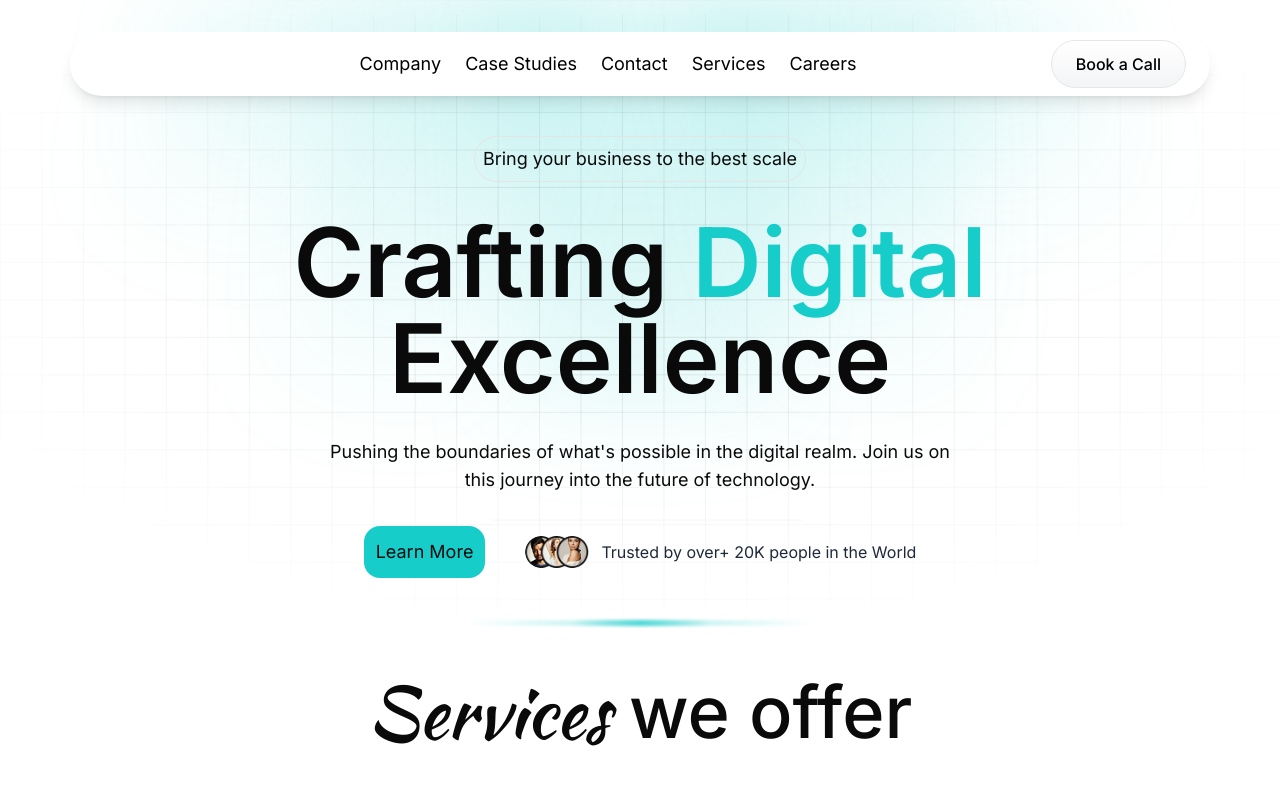
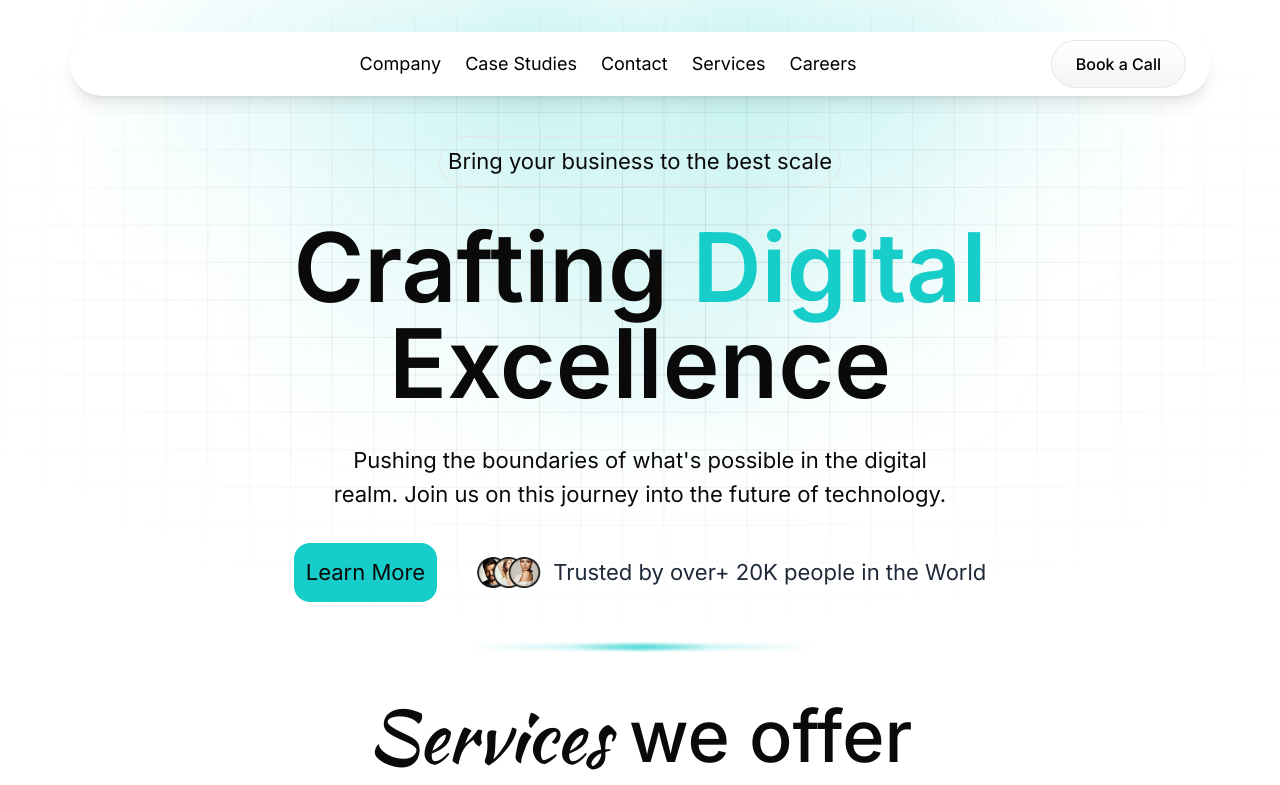
Before and after one commit to Roshen-Perera/ceylon-developers-portfolio, a Next.js app: page / in a window 1280 px wide. Shown: the top 785 px of the page. Built offline with nearby package versions, Linux system fonts and the light colour scheme.

Commit message:
increased the font size of the text of hero section

```diff
--- a/app/page.tsx
+++ b/app/page.tsx
@@ -16,7 +16,7 @@ export default function Home() {
         <MeshVector />
         <NavBar />
 
-        <p className="text-lg mt-18 border-1 rounded-4xl p-2">
+        <p className="text-[22px] mt-18 border-1 rounded-4xl p-2">
           Bring your business to the best scale
         </p>
         <div className="flex flex-col mt-8 z-20 items-center">
@@ -26,13 +26,13 @@ export default function Home() {
           <p className="font-semibold text-8xl items-center">Excellence</p>
         </div>
         <div className="text-lg mt-8 max-w-2xl flex items-center mx-auto px-4">
-          <p className="text-center">
+          <p className="text-[22px] text-center">
             Pushing the boundaries of what&apos;s possible in the digital realm.
             Join us on this journey into the future of technology.
           </p>
         </div>
-        <div className="mt-8 flex max-w-2xl gap-10 justify-center items-center">
-          <button className="p-3 text-lg bg-[#17CDCA] rounded-2xl">
+        <div className="mt-8 flex max-w-4xl gap-10 justify-center items-center">
+          <button className="text-[22px] p-3 text-lg bg-[#17CDCA] rounded-2xl">
             Learn More
           </button>
           <div className="flex flex-row items-center gap-3">
@@ -43,7 +43,7 @@ export default function Home() {
               height={64} // h-16
               className="rounded-full"
             />
-            <p className="text-gray-800">
+            <p className="text-[22px] text-gray-800">
               Trusted by over+ 20K people in the World
             </p>
           </div>
```
